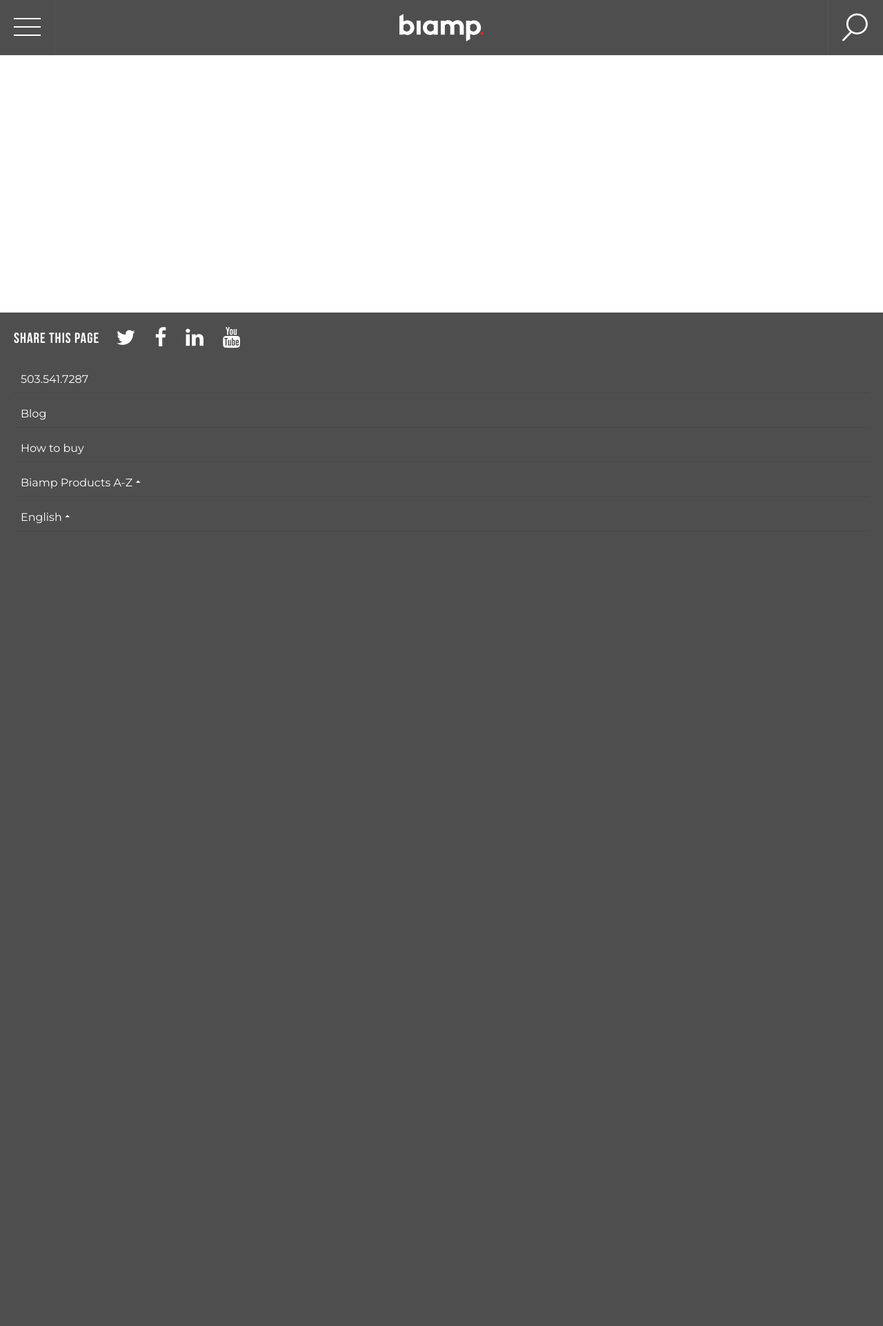
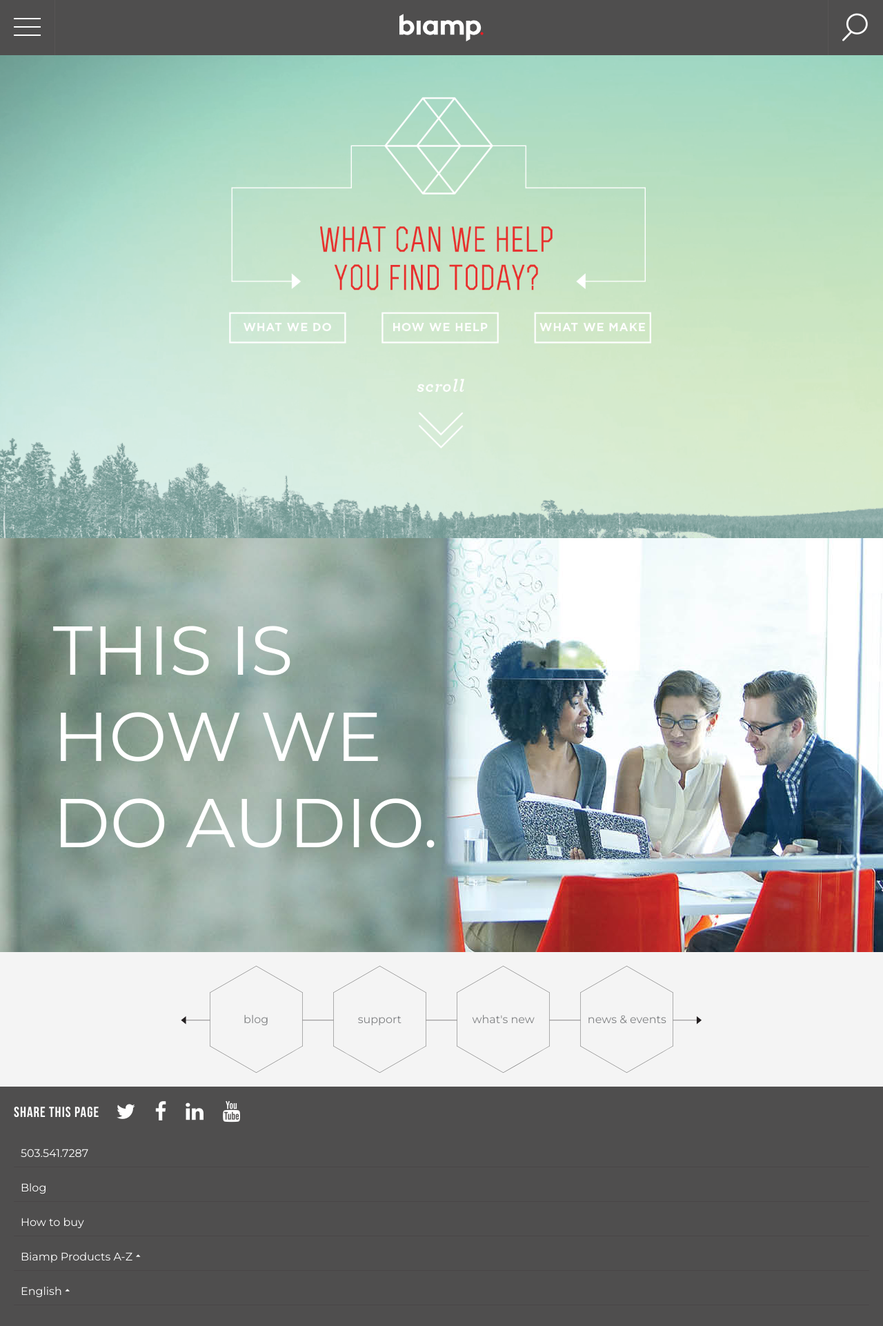
Before and after one commit to omniosi/biamp, a PHP site: page / in a window 1280 px wide. Shown: the whole page at 69% size. Before the commit the page ends 759 px from the top, so only its background shows below. Run offline with PHP 8.4, Linux system fonts and the light colour scheme; some web fonts are replaced.

Commit message:
home/solutions page start.

```diff
--- a/index.php
+++ b/index.php
@@ -5,11 +5,17 @@
 	<style type="text/css">
 		<?php include('modules/global-styles.php'); ?>
 		<?php include('modules/top-menu-styles.php'); ?>
+		<?php include('modules/home-styles.php'); ?>
 		<?php include('modules/footer-styles.php'); ?>
-		/*desktop*/
+		/*--tablet--*/
+		@media (min-width:1000px){
+			<?php include('modules/home-tablet-styles.php'); ?>
+		}
+		/*--desktop--*/
 		@media (min-width:1420px){
 			<?php include('modules/top-menu-desktop-styles.php'); ?>
 			<?php include('modules/footer-desktop-styles.php'); ?>
+			<?php include('modules/home-desktop-styles.php'); ?>
 		}
 	</style>
 </head>
--- a/modules/color-guide.php
+++ b/modules/color-guide.php
@@ -4,4 +4,6 @@
 	/*dark grey = rgb(79,78,78); #4f4e4e*/
 	/*med grey = rgb(88,85,86); #585556;*/
 	/*light grey = rgb(200,199,199); #C8C7C7;*/
+	/*60% grey = rgb(128,130,133); #808284;*/
+	/*pale grey = #F4F4F4;*/
 	/*red = rgb(217,39,46); #D9272E*/
--- a/modules/footer-styles.php
+++ b/modules/footer-styles.php
@@ -1,6 +1,6 @@
-/* footer */
+/* -- footer -- */
 .footer{
-	position: absolute;
+	/*position: absolute;*/
 	bottom: 0;
 	z-index: 800;
 	/*position: static;*/
--- a/modules/global-styles.php
+++ b/modules/global-styles.php
@@ -43,6 +43,9 @@
 	*{
 		margin: 0;
 		padding: 0;
+		font-family: "Gotham SSm A", "Gotham SSm B", "Montserrat", Arial, sans-serif;
+		font-weight: 400;
+		font-style: normal;
 		-webkit-box-sizing:border-box;
 		box-sizing:border-box;
 	}
--- /dev/null
+++ b/modules/home-desktop-styles.php
@@ -0,0 +1,7 @@
+.main .billboard{
+	/*position: absolute;*/
+	top: 80px;
+	bottom: 80px;
+	width: 100%;
+	height: auto;
+}
--- /dev/null
+++ b/modules/home-styles.php
@@ -0,0 +1,70 @@
+/*home styles*/
+.main{
+	padding-top: 80px;
+}
+.main .billboard{
+	/*position: absolute;*/
+	top: 80px;
+	/*bottom: 80px;*/
+	height: 360px;
+	background: url('img/animation.png') 50% 50% no-repeat;
+	background-size: cover;
+	width: 100%;
+}
+.main .billboard img{
+	width: 100%;
+}
+.main .poster{
+	width: 100%;
+	height: auto;
+	height: 600px;
+	background: url('img/solutions-hdr.jpg') 50% 50% no-repeat;
+	background-size: cover;
+}
+.main .poster h1{
+	font-size: 100px;
+	line-height: 1.25em;
+	color: #fff;
+	margin-left: 6%;
+	padding-top: 100px;
+	width: 45%;
+	text-transform: uppercase;
+}
+.main .art-menu{
+	/*height: 225px;*/
+	padding: 20px;
+	background: #f4f4f4;
+}
+.main .art-menu ul{
+	text-align: center;
+	background: url(img/menu-line-arrows.svg) no-repeat;
+	background-position: 0	73px;
+	background-size: 816px 12px;
+	width: 816px;
+	height: 155px;
+	position: relative;
+	left: 50%;
+	margin-left: -408px;
+}
+.main .art-menu ul li{
+	display: inline-block;
+	vertical-align: top;
+	margin: 0 20px;
+}
+.main .art-menu ul li a{
+	display: block;
+	background: url(img/solutions-art-menu.svg) no-repeat;
+	background-position: 0	0;
+	background-size: 816px 180px;
+	width: 135px;
+	height: 155px;
+	padding-top: 50%;
+	color: #808284;
+}
+.main .art-menu ul li a:hover{
+	background-position: -140px	0;
+	text-indent: -9999px;
+}
+.main .art-menu ul li a.support:hover{ background-position: -280px	0; }
+.main .art-menu ul li a.new:hover{ background-position: -420px	0; }
+.main .art-menu ul li a.events:hover{ background-position: -560px	0; }
--- /dev/null
+++ b/modules/home-tablet-styles.php
@@ -0,0 +1,4 @@
+/*--tablet styles--*/
+.main .billboard{
+	height: 700px;
+}
--- a/modules/home.php
+++ b/modules/home.php
@@ -0,0 +1,16 @@
+<!-- home page content -->
+<div class="main">
+	<div class="billboard"></div>
+	<div class="poster">
+		<h1>This is how we do audio.</h1>
+	</div>
+	<div class="art-menu">
+		<ul>
+			<li><a href="#" class="blog">blog</a></li>
+			<li><a href="#" class="support">support</a></li>
+			<li><a href="#" class="new">what's new</a></li>
+			<li><a href="#" class="events">news &amp; events</a></li>
+		</ul>
+	</div>
+
+</div>
```
Also changed, not shown: img/animation.png (added), img/billboard.jpg (added), img/menu-hexagon-blog.svg (added), img/menu-hexagon.svg (added), img/menu-line-arrows.svg (added), img/solutions-art-menu.svg (added), img/solutions-hdr.jpg (added).
